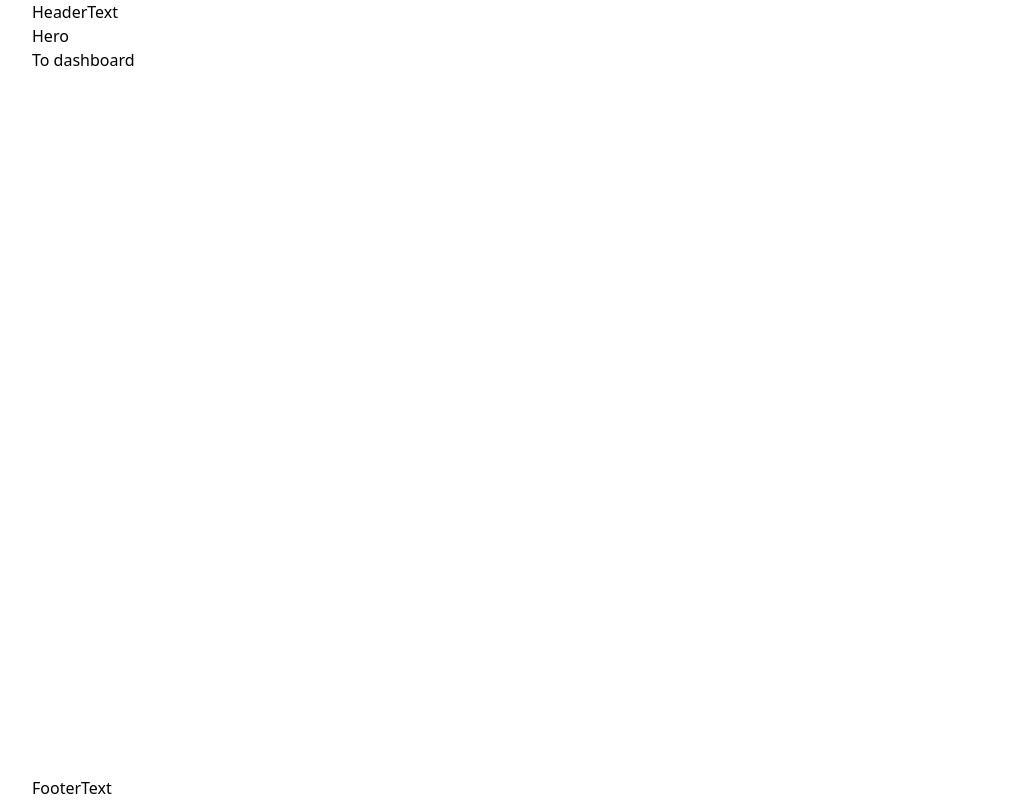
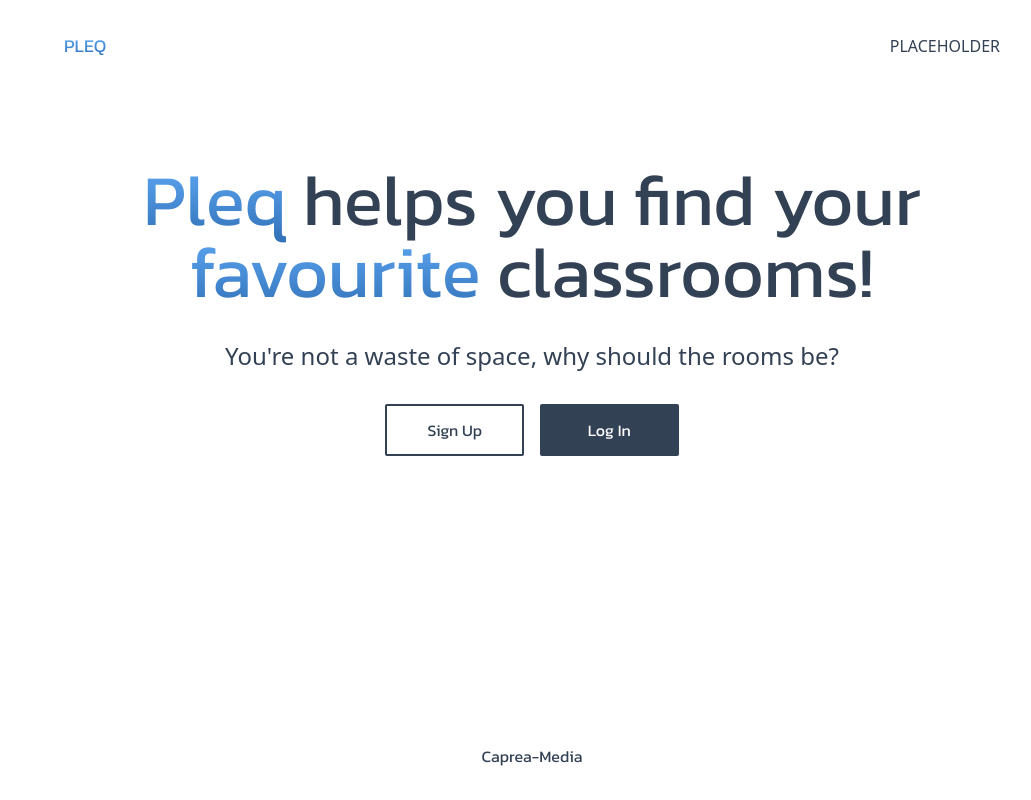
Before and after one commit to OnlyProsecute/pleq-assignment, a Next.js app: page / in a window 1280 px wide. Shown: the whole page, without its empty margins (108-1139 px from the left). Built offline with nearby package versions, Linux system fonts and the light colour scheme.

Commit message:
Added base landing page

```diff
--- a/app/globals.css
+++ b/app/globals.css
@@ -1,3 +1,9 @@
 @tailwind base;
 @tailwind components;
 @tailwind utilities;
+
+.textGradient {
+    background: -webkit-linear-gradient( #67b1ff, #2b6bb0);
+    -webkit-background-clip: text;
+    -webkit-text-fill-color: transparent;
+}
--- a/app/layout.js
+++ b/app/layout.js
@@ -1,14 +1,11 @@
-import { Geist, Geist_Mono } from "next/font/google";
+import { Kanit } from "next/font/google";
 import "./globals.css";
+import Link from "next/link";
 
-const geistSans = Geist({
-  variable: "--font-geist-sans",
+const kanit = Kanit({
   subsets: ["latin"],
-});
-
-const geistMono = Geist_Mono({
-  variable: "--font-geist-mono",
-  subsets: ["latin"],
+  weight: ["400", "700"],
+  variable: "--font-kanit"
 });
 
 export const metadata = {
@@ -19,21 +16,25 @@ export const metadata = {
 export default function RootLayout({ children }) {
 
   const header = (
-    <header>
-      HeaderText
+    <header className="p-4 sm:p-8 flex items-center justify-between gap-4">
+      <h1 className={`text-base sm:text-lg textGradient ${kanit.className}`} >PLEQ</h1>
+      <div className="flex items-center justify-between">
+        PLACEHOLDER
+      </div>
     </header>
   )
 
   const footer = (
-    <footer>
-      FooterText
+    <footer className="p-4 sm:p-8 grid place-items-center">
+      <Link href="https://caprea-media.nl">
+        <p className={`text-slate-700 ${kanit.className}`}>Caprea-Media</p>
+      </Link>
     </footer>
-
   )
   return (
     <html lang="en">
       <body
-        className={`w-full max-w-[1000px] mx-auto text-sm sm:text-base min-h-screen flex flex-col ${geistSans.variable} ${geistMono.variable} antialiased`}
+        className={`w-full max-w-[1000px] mx-auto text-sm sm:text-base min-h-screen flex flex-col text-slate-700 ${kanit.variable} antialiased`}
       >
         {header}
         {children}
--- a/app/page.js
+++ b/app/page.js
@@ -6,9 +6,6 @@ export default function HomePage() {
   return (
     <Main>
         <Hero/>
-        <Link href="/dashboard">
-          <span>To dashboard</span>
-        </Link>
     </Main>
   );
 }
--- /dev/null
+++ b/components/Button.js
@@ -0,0 +1,21 @@
+import { Kanit } from "next/font/google";
+
+const kanit = Kanit({
+  subsets: ["latin"],
+  weight: ["400", "700"],
+  variable: "--font-kanit"
+});
+
+export default function Button(props) {
+    const { text, dark } = props;
+    return (
+        <button
+            className={
+                'rounded-sm overflow-hidden duration-200 hover:opacity-60 border-2 border-solid border-slate-700 ' +
+                (dark ? 'bg-slate-700 text-white' : 'bg-white text-slate-700')
+            }
+        >
+            <p className={`px-6 sm:px-10 whitespace-nowrap py-2 sm:py-3 ${kanit.className}`}>{text}</p>
+        </button>
+    );
+}
--- a/components/Hero.js
+++ b/components/Hero.js
@@ -1,5 +1,28 @@
+import { Kanit } from "next/font/google";
+import Button from "./Button";
+
+const kanit = Kanit({
+  subsets: ["latin"],
+  weight: ["400", "700"],
+  variable: "--font-kanit"
+});
+
+
 export default function Hero() {
   return (
-    <div>Hero</div>
+    <div className='py-4 md:py-10 flex flex-col gap-4 sm:gap-8'>
+      <h1 className={`text-5xl sm:text-6xl md:text-7xl text-center ${kanit.className}`}>
+        <span className="textGradient">Pleq</span> helps you find your <span className="textGradient">favourite</span> classrooms!
+      </h1>
+      <p className="text-lg sm:text-xl md:text-2xl text-center w-full mx-auto max-w-[700px] ">
+        You&apos;re not a waste of space, why should the rooms be?
+      </p>
+      <div className="grid grid-cols-2 gap-4 w-fit mx-auto">
+        <Button text="Sign Up"/>
+        <Button text="Log In" Log In dark/>
+      </div>
+
+
+    </div>
   )
 }
--- a/components/Main.js
+++ b/components/Main.js
@@ -1,7 +1,7 @@
 export default function Main(props) {
   const {children} = props;
   return (
-    <main className='flex-1'>
+    <main className='flex-1 flex flex-col p-4 sm:p-8'>
         {children}
     </main>
   )
--- a/package.json
+++ b/package.json
@@ -9,6 +9,7 @@
     "lint": "next lint"
   },
   "dependencies": {
+    "@next/font": "^14.2.15",
     "firebase": "^11.1.0",
     "next": "15.1.4",
     "react": "^19.0.0",
```
Also changed, not shown: 1 other file (tests, documents, lock files or other folders).
